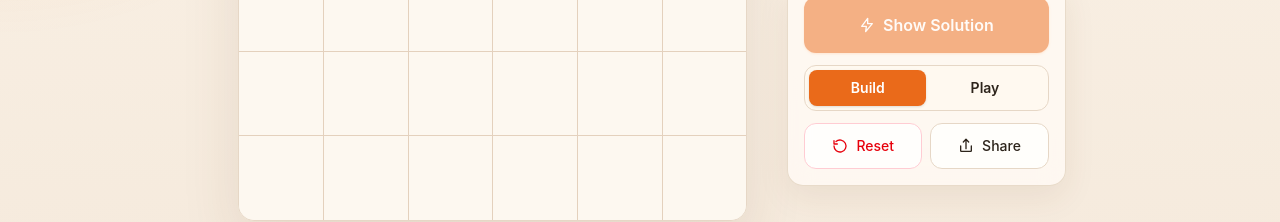
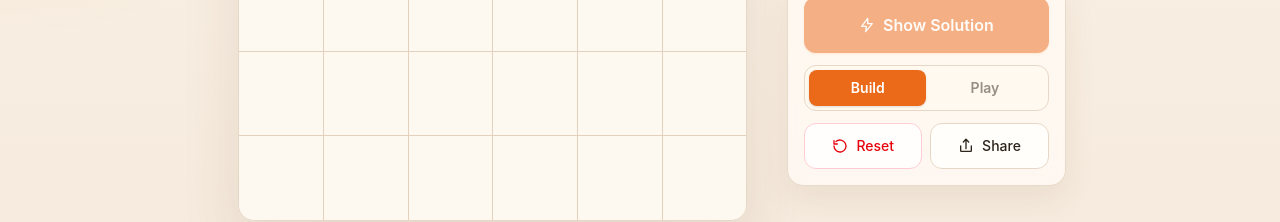
Before and after one commit to PSE-ZIP-Solver/ZipSolver, a React (Vite) app in the folder frontend/: page / in a window 1280 px wide. Shown: the part 385-607 px from the top of the page. Built offline with nearby package versions, Linux system fonts and the light colour scheme; no server answers.

Commit message:
fix: clear solution clears hints as well, Play button unavailable until 2 waypoints placed

```diff
--- a/frontend/src/components/ActionPanel.tsx
+++ b/frontend/src/components/ActionPanel.tsx
@@ -2,6 +2,7 @@ import type { ViewMode } from "../types/grid";
 
 interface ActionPanelProps {
   canSolve: boolean;
+  canPlay: boolean;
   isSolving: boolean;
   viewMode: ViewMode;
 
@@ -13,6 +14,7 @@ interface ActionPanelProps {
 
 export default function ActionPanel({
   canSolve,
+  canPlay,
   isSolving,
   viewMode,
   onSolve,
@@ -60,6 +62,7 @@ export default function ActionPanel({
         <div className="flex rounded-xl border border-board-border bg-background/70 p-1">
           {(["BUILD", "PLAY"] as ViewMode[]).map((mode) => {
             const isActive = viewMode === mode;
+            const isModeDisabled = isSolving || (mode === "PLAY" && !canPlay);
 
             return (
               <button
@@ -68,7 +71,7 @@ export default function ActionPanel({
                 onClick={() => {
                   void onViewModeChange(mode);
                 }}
-                disabled={isSolving}
+                disabled={isModeDisabled}
                 className={`flex-1 rounded-lg px-3 py-2 text-sm font-semibold transition-colors ${
                   isActive
                     ? "bg-primary text-white shadow-sm"
--- a/frontend/src/components/GridBuilder.tsx
+++ b/frontend/src/components/GridBuilder.tsx
@@ -701,10 +701,14 @@ export default function GridBuilder({
 
     function handleClearPlayPath() {
         setPlayModeState(resetPlayModeState(board.waypoints[0] ?? null));
+        setHintPath(null);
     }
 
 
     function handleReset() {
+
+        setViewMode("BUILD");
+        setEditMode("NUMBERS");
 
         setBoard(previous => ({
             boardSize: previous.boardSize,
@@ -970,6 +974,7 @@ export default function GridBuilder({
                 <div className="order-4 lg:order-3">
                     <ActionPanel
                         canSolve={board.waypoints.length >= 2}
+                        canPlay={board.waypoints.length >= 2}
                         isSolving={isSolving}
                         viewMode={viewMode}
                         onSolve={handleSolveClick}
```
